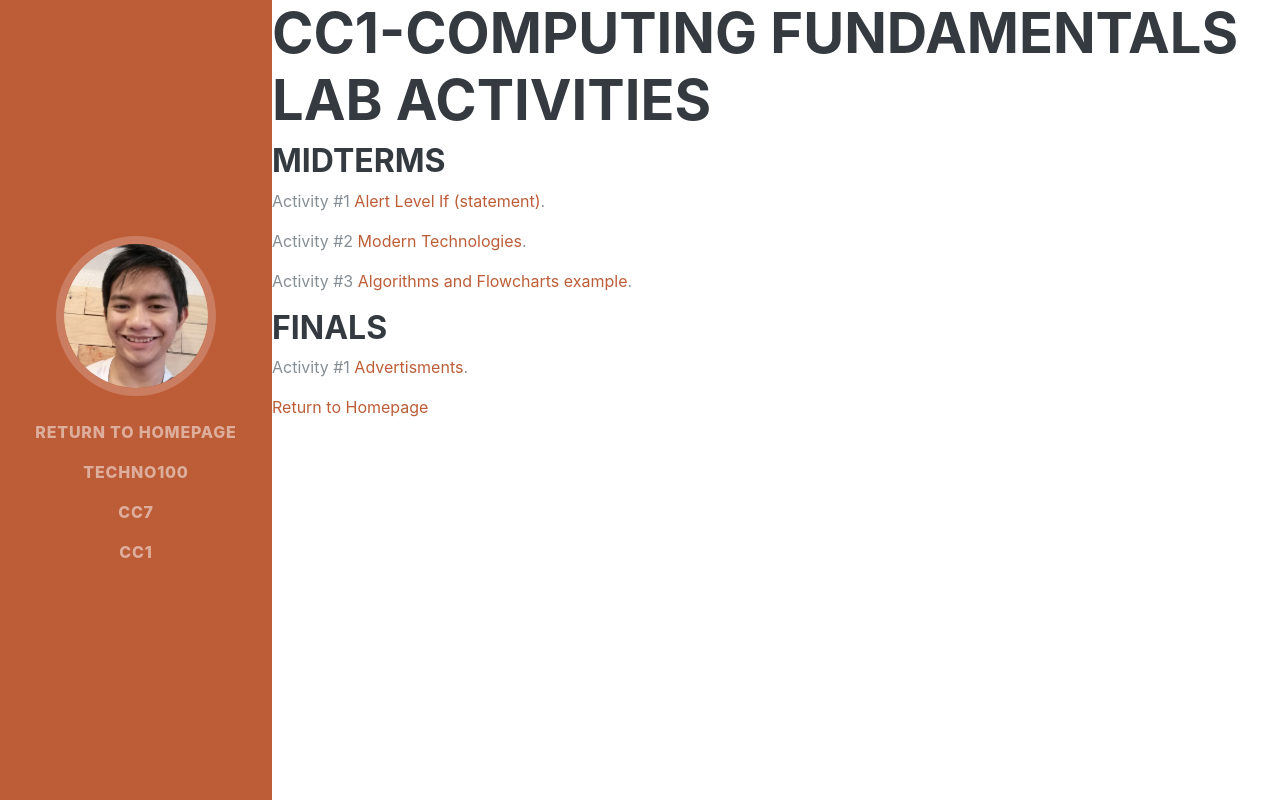
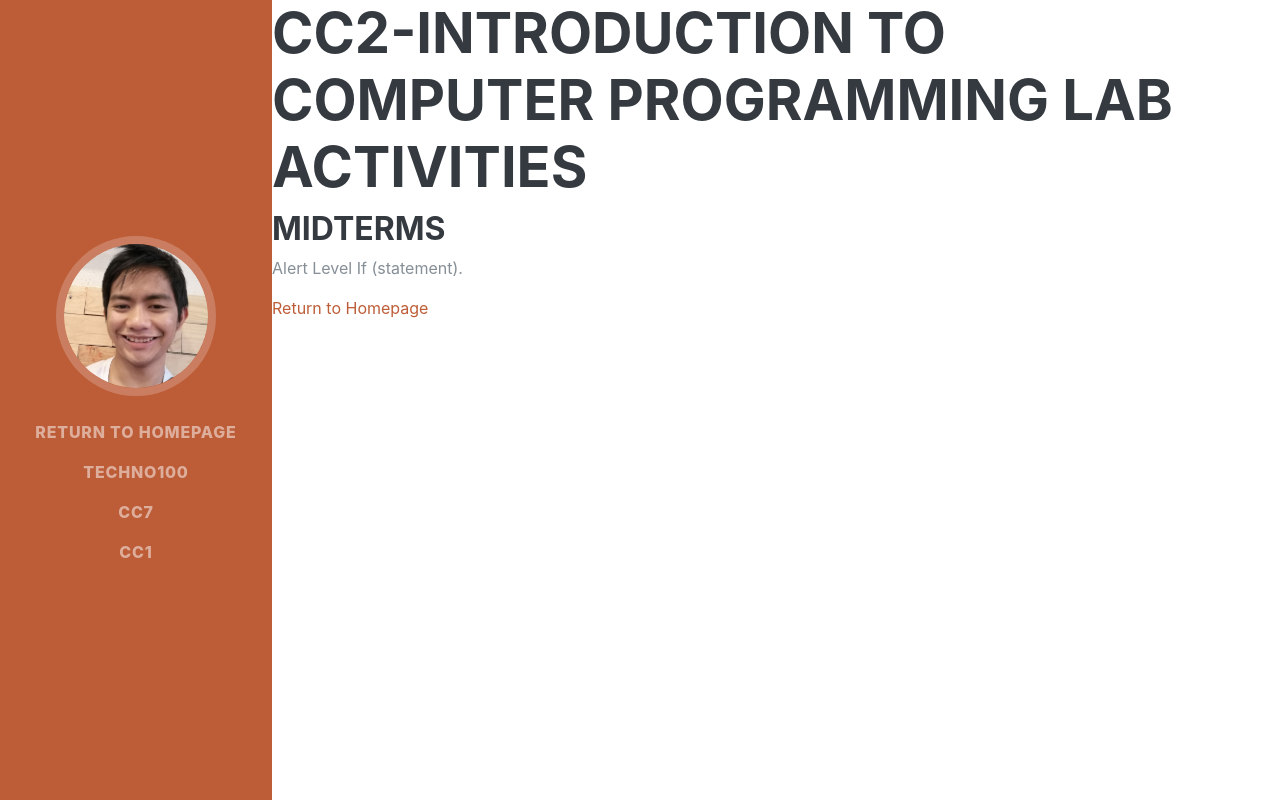
Before and after one commit to GoodLoser12/GoodLoser12.github.io, a website: page cc2.html in a window 1280 px wide. Drawn offline with Linux system fonts and the light colour scheme; a web font is replaced by a local one.

Commit message:
Added Link

```diff
--- a/cc2.html
+++ b/cc2.html
@@ -47,17 +47,9 @@
   </nav>
 
       <body>
-    <h2>CC1-Computing fundamentals LAB activities</h2>
+    <h2>CC2-Introduction to Computer Programming LAB activities</h2>
     <h3>MIDTERMS</h3>
-    <p>Activity #1 <a href="myjavaprogs\advantages.java">Alert Level If (statement)</a>.</p>
-
- <p>Activity #2 <a href="onlineportfolio\cc2\activity2.pdf">Modern Technologies</a>.</p>
-
- <p>Activity #3 <a href="onlineportfolio\cc2\algorithms.pdf">Algorithms and Flowcharts example</a>.</p>
-
-<h3>FINALS</h3>
- <p>Activity #1 <a href="advertisement.pdf
-">Advertisments</a>.</p>
+    <p> Alert Level If (statement)<a href="myjavaprogs\AlertLevelI.java"></a>.</p>
 
 <a href="index.html">
 <p>Return to Homepage</p>
```
